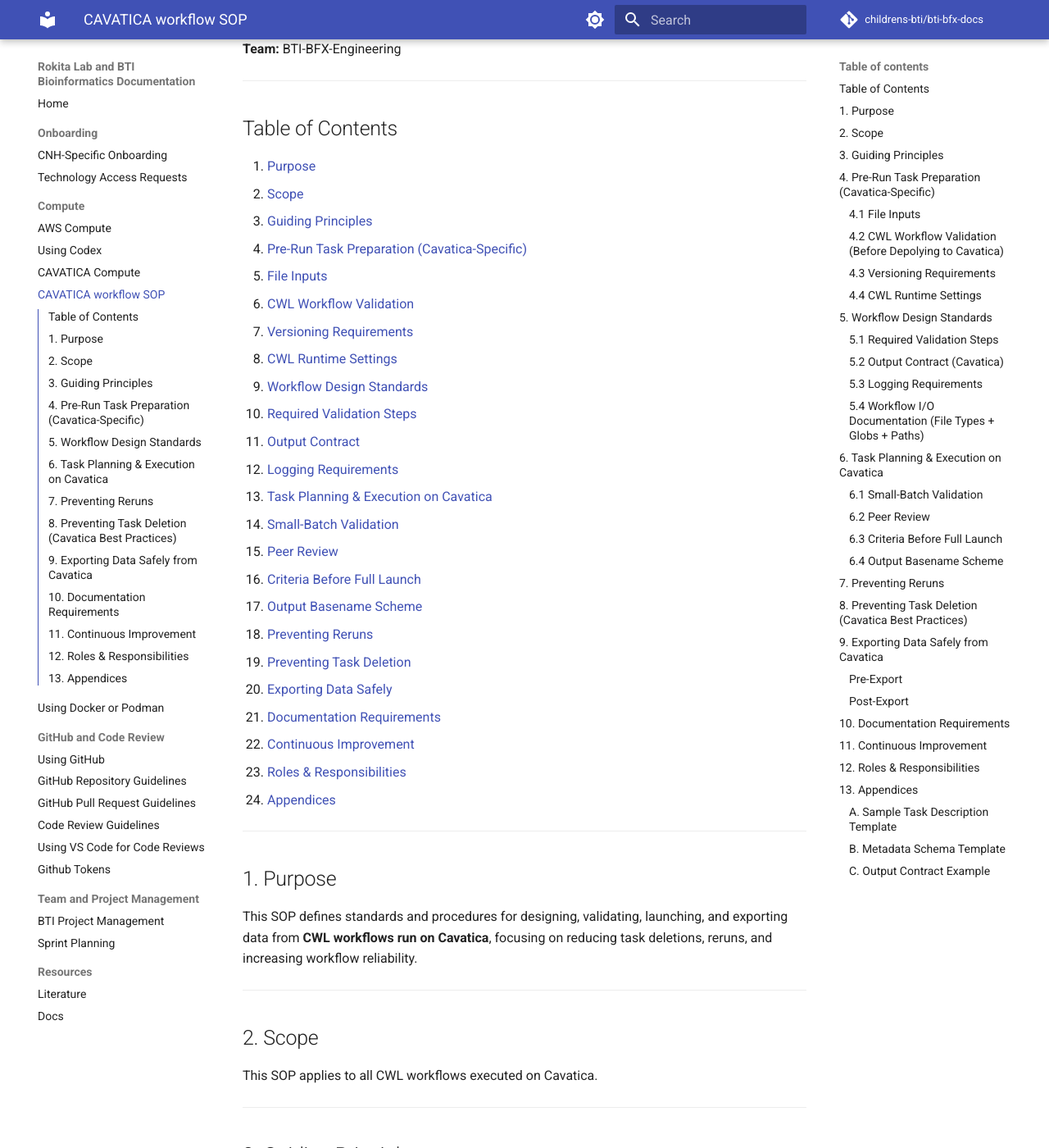
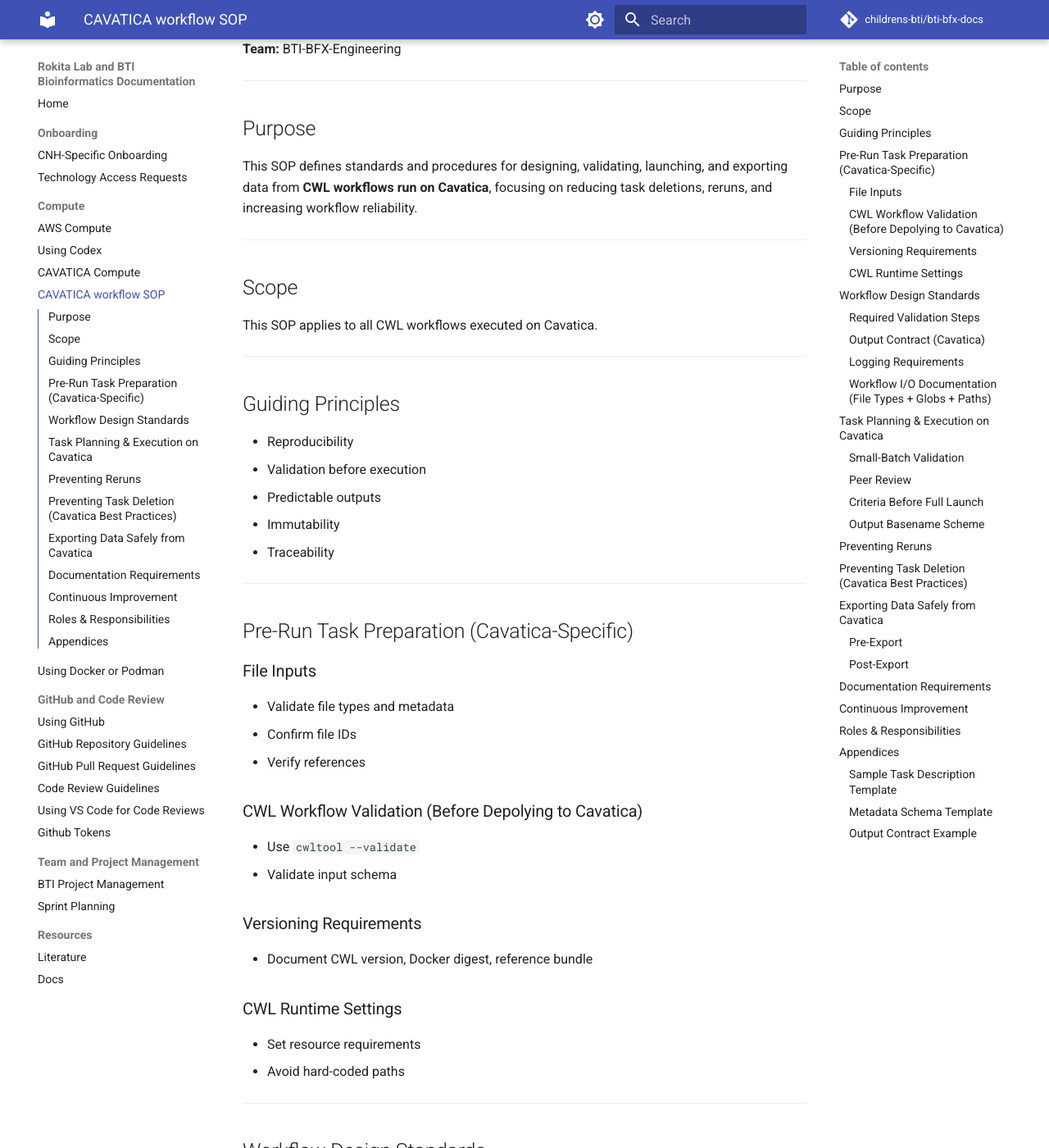
Before and after one commit to childrens-bti/bti-bfx-docs, an MkDocs documentation site: the page built from docs/sop-cwl-cavatica.md, in a window 1280 px wide and 1400 px high, scrolled down 225 px. Shown: the whole window at 82% size. Built offline with MkDocs 1.6.1 and Material for MkDocs 9.7.7, drawn with Linux system fonts in a browser that asks for light colours; comment, search, counter and statistics services are not loaded; some of the changed text lies outside the part shown.

Commit message:
Drop outline numbering; promote remaining bold pseudo-headers
sop-cwl-cavatica.md: strip the "N. Title" / "N.M Title" / "A. Title"
numbering from every heading now that the site provides automatic
navigation and TOC panels - the numbers were vestiges of a
standalone-document numbering convention that don't add anything on
a site with real nav. Also drop the now-stale, hand-maintained
"Table of Contents" section and its numbered anchor links, since it
duplicated (and could drift from) the automatic TOC.

github-repo-guide.md: promote two standalone bold paragraphs
(Repository Docker Image, Repository folder structure) to real H3
headings - as plain bold text they rendered at body font size and
didn't appear in either TOC, same issue fixed earlier in docker.md
and github-pr-guide.md.

code-review-guide.md: drop trailing punctuation from two headings
("Rules of thumb:" and the OpenPedCan heading's trailing period)
for consistency with headings elsewhere that don't end in
punctuation.

Co-Authored-By: Claude Sonnet 5 <noreply@anthropic.com>

````diff
--- a/docs/sop-cwl-cavatica.md
+++ b/docs/sop-cwl-cavatica.md
@@ -5,45 +5,17 @@
 
 ---
 
-## Table of Contents
-1. [Purpose](#1-purpose)
-2. [Scope](#2-scope)
-3. [Guiding Principles](#3-guiding-principles)
-4. [Pre-Run Task Preparation (Cavatica-Specific)](#4-pre-run-task-preparation-cavatica-specific)
-   - [File Inputs](#41-file-inputs)
-   - [CWL Workflow Validation](#42-cwl-workflow-validation-before-depolying-to-cavatica)
-   - [Versioning Requirements](#43-versioning-requirements)
-   - [CWL Runtime Settings](#44-cwl-runtime-settings)
-5. [Workflow Design Standards](#5-workflow-design-standards)
-   - [Required Validation Steps](#51-required-validation-steps)
-   - [Output Contract](#52-output-contract-cavatica)
-   - [Logging Requirements](#53-logging-requirements)
-6. [Task Planning & Execution on Cavatica](#6-task-planning-execution-on-cavatica)
-   - [Small-Batch Validation](#61-small-batch-validation)
-   - [Peer Review](#62-peer-review)
-   - [Criteria Before Full Launch](#63-criteria-before-full-launch)
-   - [Output Basename Scheme](#64-output-basename-scheme)
-7. [Preventing Reruns](#7-preventing-reruns)
-8. [Preventing Task Deletion](#8-preventing-task-deletion-cavatica-best-practices)
-9. [Exporting Data Safely](#9-exporting-data-safely-from-cavatica)
-10. [Documentation Requirements](#10-documentation-requirements)
-11. [Continuous Improvement](#11-continuous-improvement)
-12. [Roles & Responsibilities](#12-roles-responsibilities)
-13. [Appendices](#13-appendices)
-
----
-
-## 1. Purpose
+## Purpose
 This SOP defines standards and procedures for designing, validating, launching, and exporting data from **CWL workflows run on Cavatica**, focusing on reducing task deletions, reruns, and increasing workflow reliability.
 
 ---
 
-## 2. Scope
+## Scope
 This SOP applies to all CWL workflows executed on Cavatica.
 
 ---
 
-## 3. Guiding Principles
+## Guiding Principles
 - Reproducibility
 - Validation before execution
 - Predictable outputs
@@ -52,44 +24,44 @@ This SOP applies to all CWL workflows executed on Cavatica.
 
 ---
 
-## 4. Pre-Run Task Preparation (Cavatica-Specific)
+## Pre-Run Task Preparation (Cavatica-Specific)
 
-### 4.1 File Inputs
+### File Inputs
 - Validate file types and metadata
 - Confirm file IDs
 - Verify references
 
-### 4.2 CWL Workflow Validation (Before Depolying to Cavatica)
+### CWL Workflow Validation (Before Depolying to Cavatica)
 - Use `cwltool --validate`
 - Validate input schema
 
-### 4.3 Versioning Requirements
+### Versioning Requirements
 - Document CWL version, Docker digest, reference bundle
 
-### 4.4 CWL Runtime Settings
+### CWL Runtime Settings
 - Set resource requirements
 - Avoid hard-coded paths
 
 ---
 
-## 5. Workflow Design Standards
+## Workflow Design Standards
 
-### 5.1 Required Validation Steps
+### Required Validation Steps
 - Input metadata validation
 - Reference integrity checks
 - File existence checks
 
-### 5.2 Output Contract (Cavatica)
+### Output Contract (Cavatica)
 - Define final outputs
 - Checksums
 - Naming conventions
 
-### 5.3 Logging Requirements
+### Logging Requirements
 - Structured logs
 - Summary log
 - Docker stdout/stderr
 
-### 5.4 Workflow I/O Documentation (File Types + Globs + Paths)
+### Workflow I/O Documentation (File Types + Globs + Paths)
 - Document expected input file extensions (e.g., `.fastq.gz`, `.bam{,.bai}`, `.vcf.gz{,.tbi}`, `.json/.tsv`)
 - Document expected output file extensions and where they land (e.g., `outputs/**`, `logs/**`, `qc/**`, `checksums/**`)
 - Include canonical glob patterns for discovery/validation (e.g., `inputs/**/*.{fastq,fq}.gz`, `outputs/**/*.vcf.gz{,.tbi}`)
@@ -97,35 +69,35 @@ This SOP applies to all CWL workflows executed on Cavatica.
 
 ---
 
-## 6. Task Planning & Execution on Cavatica
+## Task Planning & Execution on Cavatica
 
-### 6.1 Small-Batch Validation
+### Small-Batch Validation
 Run 1–3 samples end-to-end before full launch.
 
-### 6.2 Peer Review
+### Peer Review
 Another engineer reviews inputs, versions, references.
 
-### 6.3 Criteria Before Full Launch
+### Criteria Before Full Launch
 All validations passed, parameters confirmed.
 
-### 6.4 Output Basename Scheme
+### Output Basename Scheme
 When creating tasks, the output basename is typically the baid of the sample being analyzed. For the somatic and consensus workflows which use both tumor and normal samples, the basename should be in the format `{tumor_id}_{normal_id}`. For the impact workflow, which using both tumor and RNA data, the basename format should be `{tumor_id}_{rna_id}`. When creating workflows using the cli, the task id is automatically added during task creation.
 
 ---
 
-## 7. Preventing Reruns
+## Preventing Reruns
 Use version-locked references, docker digests, validation scripts.
 
 ---
 
-## 8. Preventing Task Deletion (Cavatica Best Practices)
+## Preventing Task Deletion (Cavatica Best Practices)
 - Use dev projects for testing
 - Enforce naming conventions
 - Avoid overwriting outputs
 
 ---
 
-## 9. Exporting Data Safely from Cavatica
+## Exporting Data Safely from Cavatica
 
 ### Pre-Export
 Validate outputs, checksums
@@ -135,7 +107,7 @@ Spot QC, document export details
 
 ---
 
-## 10. Documentation Requirements
+## Documentation Requirements
 - README
 - Input schema
 - Output contract
@@ -143,12 +115,12 @@ Spot QC, document export details
 
 ---
 
-## 11. Continuous Improvement
+## Continuous Improvement
 Quarterly reviews, post-mortems.
 
 ---
 
-## 12. Roles & Responsibilities
+## Roles & Responsibilities
 | Role | Responsibility |
 |------|--------------|
 | Engineering | Workflow development |
@@ -158,9 +130,9 @@ Quarterly reviews, post-mortems.
 
 ---
 
-## 13. Appendices
+## Appendices
 
-### A. Sample Task Description Template
+### Sample Task Description Template
 ```
 Workflow: WGS Alignment v2.4.0
 Commit: f1c2e7a
@@ -172,10 +144,10 @@ QC reviewer: name
 Run date: YYYY-MM-DD
 ```
 
-### B. Metadata Schema Template
+### Metadata Schema Template
 (To be filled per workflow)
 
-### C. Output Contract Example
+### Output Contract Example
 (To be added per workflow)
 
 ---
````
Also changed, not shown: docs/code-review-guide.md (+2 -2 lines), docs/github-repo-guide.md (+2 -2 lines).
